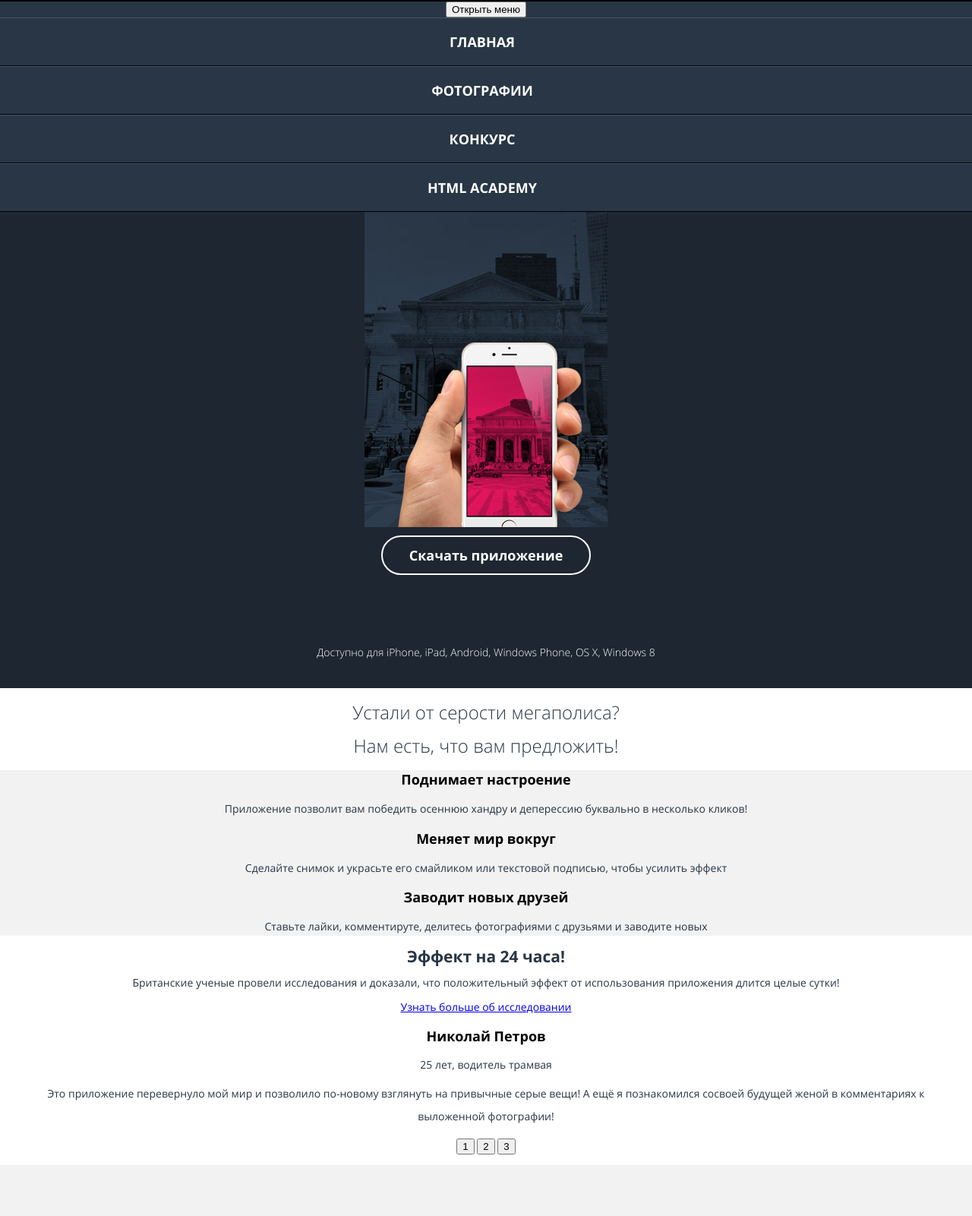
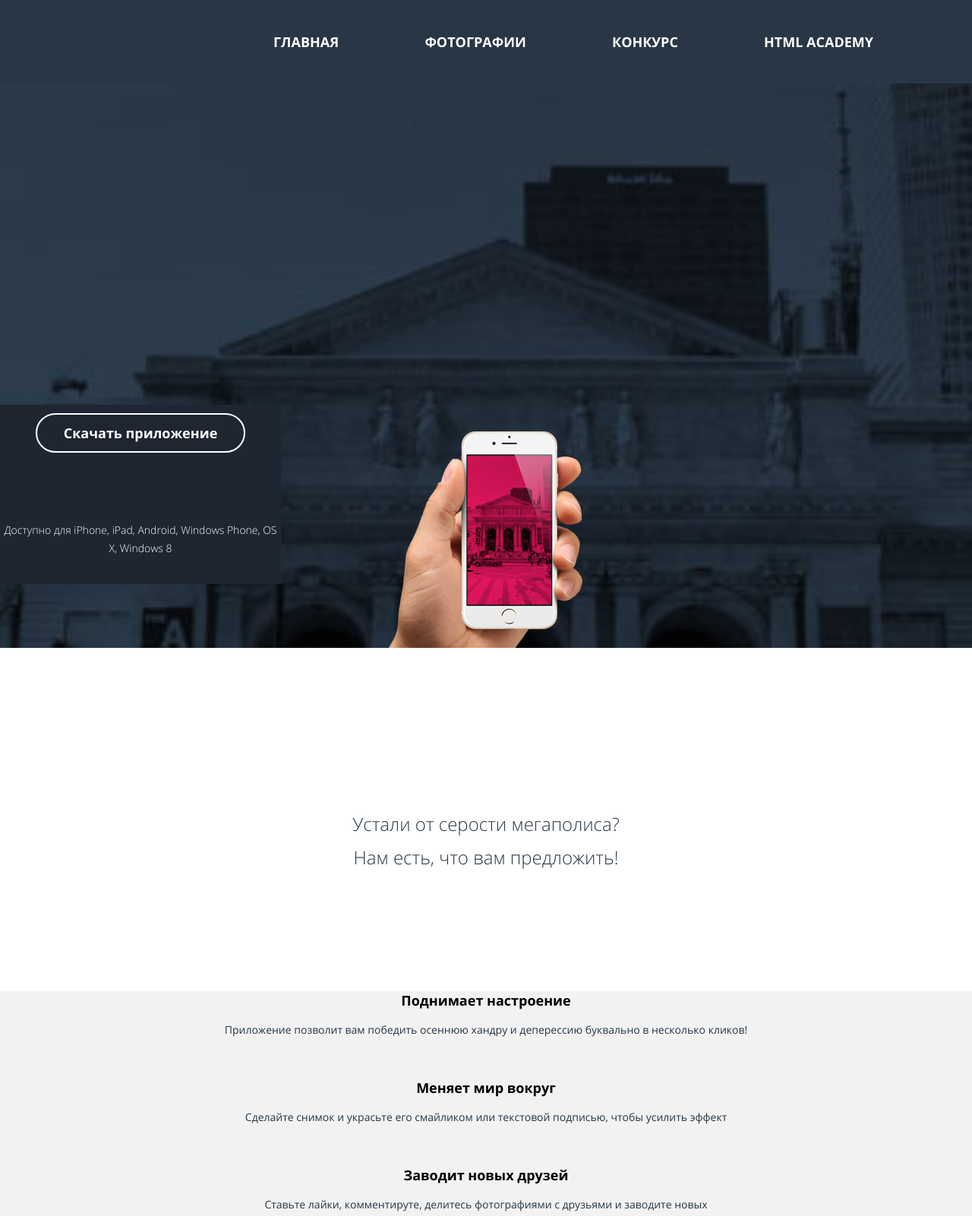
Before and after one commit to kholub1989/478141-pink, a plain HTML site: page source/index.html in a window 1280 px wide. Shown: the top 1601 px of the page at 76% size. Drawn offline with nearby package versions, Linux system fonts and the light colour scheme; files that its build step writes are made by us from their sources.

Commit message:
Начал верстать адаптивную сетку для index.html для всех состояний: мобильного, планшетного и десктопного.

```diff
--- a/source/less/blocks/contacts.less
+++ b/source/less/blocks/contacts.less
@@ -1,3 +1,30 @@
+
+.contacts__items {
+  display: flex;
+  flex-direction: column;
+}
+
+@media (min-width: @tablet-width) {
+  .contacts__items {
+    flex-direction: row;
+    flex-wrap: wrap;
+  }
+}
+
+@media (min-width: @desktop-width) {
+  .contacts__items {
+    flex-direction: row;
+  }
+
+  .contacts-item--mail {
+    order: 2;
+  }
+}
+
+.contacts-item {
+  margin: auto;
+}
+
 .contacts__heading {
   color: @grey--dark;
   font-size: @font-size--h2;
--- a/source/less/blocks/features.less
+++ b/source/less/blocks/features.less
@@ -1,6 +1,22 @@
 .features {
+  height: 1002px;
   color: @grey--dark;
   background-color: @text--white;
+  background-image: url("../img/iphone-screen-mobile@1x.png");
+  background-repeat: no-repeat;
+  background-position: bottom center;
+}
+
+.features__title {
+  height: 217px;
+}
+
+.features__items {
+  height: 786px;
+}
+
+.features-item {
+  height: 100px;
 }
 
 .features__wrapper {
--- a/source/less/blocks/main-nav.less
+++ b/source/less/blocks/main-nav.less
@@ -1,11 +1,29 @@
 .main-nav {
-  top: 100%;
-  left: 0;
   width: 100%;
-  border-top: 1px solid #000000;
+  height: 66px;
+  margin: 0 auto;
   background-color: @grey--dark;
 }
 
-.main-nav__wrapper {
-  border-top: 1px solid @black;
+@media (min-width: @tablet-width) {
+  .main-nav {
+    height: 110px;
+  }
 }
+
+@media (min-width: @desktop-width) {
+  .main-nav {
+    height: 110px;
+    display: flex;
+    flex-direction: row-reverse;
+    align-items: center;
+  }
+
+  .main-nav__toggle {
+    display: none;
+  }
+}
+
+.main-nav__list {
+  .reset-list();
+}
--- a/source/less/blocks/map.less
+++ b/source/less/blocks/map.less
@@ -2,6 +2,19 @@
   width: 100%;
   height: 200px;
   background-image: url("../img/bg-map-mobile@1x.png");
+  background-size: cover;
   background-repeat: no-repeat;
   background-position: 50% 50%;
 }
+
+@media (min-width: @tablet-width) {
+  .map {
+    height: 370px;
+  }
+}
+
+@media (min-width: @desktop-width) {
+  .map {
+    height: 500px;
+  }
+}
--- a/source/less/blocks/page-footer.less
+++ b/source/less/blocks/page-footer.less
@@ -1,3 +1,28 @@
 .page-footer {
+  height: 410px;
   background-color: @bg--white;
 }
+
+.page-footer__wrapper {
+  display: none;
+}
+
+@media (min-width: @tablet-width) {
+  .page-footer__wrapper {
+    height: 125px;
+    display: flex;
+    flex-direction: row;
+    justify-content: space-around;
+    align-items: center;
+  }
+}
+
+@media (min-width: @desktop-width) {
+  .page-footer__wrapper {
+    height: 200px;
+    display: flex;
+    flex-direction: row;
+    justify-content: space-around;
+    align-items: center;
+  }
+}
--- a/source/less/blocks/page-header.less
+++ b/source/less/blocks/page-header.less
@@ -1,3 +1,24 @@
 .page-header {
+  height: 462px;
+  margin: 0 auto;
+  display: flex;
+  flex-direction: column;
   color: @text--white;
+  background-color: @bg--dark;
+  background-image: url("../img/iphone-hand-mobile@1x.png"), url("../img/bg-back-mobile@1x.jpg");
+  background-position: bottom, center top;
+  background-repeat: no-repeat, no-repeat;
+  background-size: auto, cover;
 }
+
+@media (min-width: @tablet-width) {
+  .page-header {
+    height: 729px;
+  }
+}
+
+@media (min-width: @desktop-width) {
+  .page-header {
+    height: 853px;
+  }
+}
--- a/source/less/blocks/page-intro.less
+++ b/source/less/blocks/page-intro.less
@@ -1,11 +1,19 @@
 .page-intro {
-  background-color: @bg--dark;
-  background-image: url("../img/iphone-hand-mobile@1x.png"), url("../img/bg-back-mobile@1x.jpg");
-  background-position: center, center top;
-  background-repeat: no-repeat, no-repeat;
-  background-size: auto, auto;
+  height: 271px;
 }
 
-.page-intro__wrapper {
-  padding: 415px 0 0;
+@media (min-width: @tablet-width) {
+  .page-intro {
+    width: 370px;
+    height: 520px;
+    margin-top: -320px;
+  }
 }
+
+@media (min-width: @desktop-width) {
+  .page-intro {
+    width: 370px;
+    height: 520px;
+    margin-top: -320px;
+  }
+}
--- a/source/less/blocks/price.less
+++ b/source/less/blocks/price.less
@@ -1,6 +1,11 @@
 .price {
+  height: 473px;
   padding-top: 90px;
   padding-bottom: 30px;
   text-transform: uppercase;
   background-color: @bg--grey;
 }
+
+.price-table__header--empty {
+  visibility: hidden;
+}
--- a/source/less/blocks/reviews.less
+++ b/source/less/blocks/reviews.less
@@ -1,4 +1,7 @@
 .reviews {
+  height: 350px;
+  display: flex;
+  flex-direction: column;
   background-color: @bg--white;
 }
 
@@ -10,9 +13,38 @@
   font-style: normal;
 }
 
+.reviews__author-info {
+  display: none;
+  color: @grey--dark;
+  font-size: @font-size--reg;
+  font-weight: @font-weight--regular;
+  line-height: @line-height--large;
+}
+
 .reviews__text {
   color: @grey--dark;
   font-size: @font-size--reg;
   font-weight: @font-weight--regular;
   line-height: @line-height--large;
 }
+
+.reviews__item {
+  display: flex;
+  flex-direction: column;
+}
+
+@media (min-width: @tablet-width) {
+  .reviews__author-container {
+    order: 1;
+  }
+}
+
+@media (min-width: @desktop-width) {
+  .reviews__author-container {
+    order: 1;
+  }
+
+  .reviews__author-info {
+    display: block;
+  }
+}
--- a/source/less/blocks/site-list.less
+++ b/source/less/blocks/site-list.less
@@ -1,7 +1,21 @@
+.site-list {
+  // min-height: 325px;
+}
+
+@media (min-width: @desktop-width) {
+  .site-list {
+    width: 790px;
+    margin-right: 130px;
+    display: flex;
+    justify-content: space-between;
+  }
+}
+
 .site-list__item {
-  padding: 15px 10px 15px 0;
-  border-bottom: 1px solid @black;
-  border-top: 1px solid #485461;
+  padding: 20px 0;
+  //padding: 15px 10px 15px 0;
+  //border-bottom: 1px solid @black;
+  //border-top: 1px solid #485461;
 }
 
 .site-list__link {
--- a/source/less/scaffolding.less
+++ b/source/less/scaffolding.less
@@ -1,5 +1,5 @@
 body {
-  width: 100%;
+  min-width: 320px;
   margin: 0;
   padding: 0;
   text-align: center;
@@ -14,9 +14,3 @@ img {
   max-width: 100%;
   height: auto;
 }
-
-ul {
-  margin: 0;
-  padding: 0;
-  list-style: none;
-}
--- a/source/less/style.less
+++ b/source/less/style.less
@@ -2,6 +2,7 @@
 
 @import "global/fonts.less";
 @import "global/visually-hidden.less";
+@import "global/mixins.less";
 
 @import "scaffolding.less";
 
@@ -13,6 +14,7 @@
 @import "blocks/download-app.less";
 @import "blocks/features.less";
 @import "blocks/features-item.less";
+@import "blocks/proof.less";
 @import "blocks/reviews.less";
 @import "blocks/price.less";
 @import "blocks/price-table.less";
--- a/source/less/variables.less
+++ b/source/less/variables.less
@@ -26,3 +26,7 @@
 @line-height--medium:       24px;
 @line-height--large:        30px;
 @line-height--big:          32px;
+@line-height--xxl:          36px;
+
+@tablet-width:              660px;
+@desktop-width:             1200px;
```
